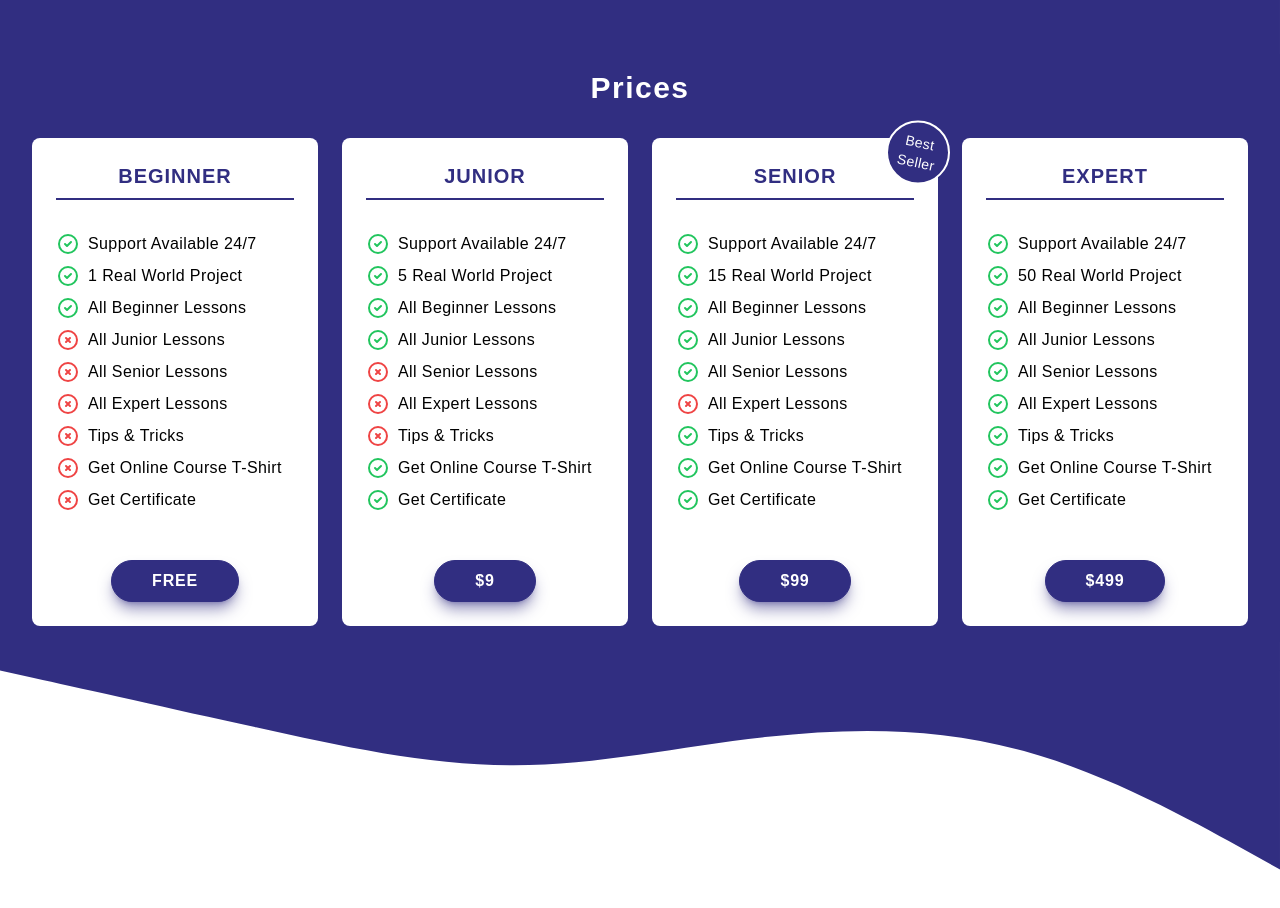
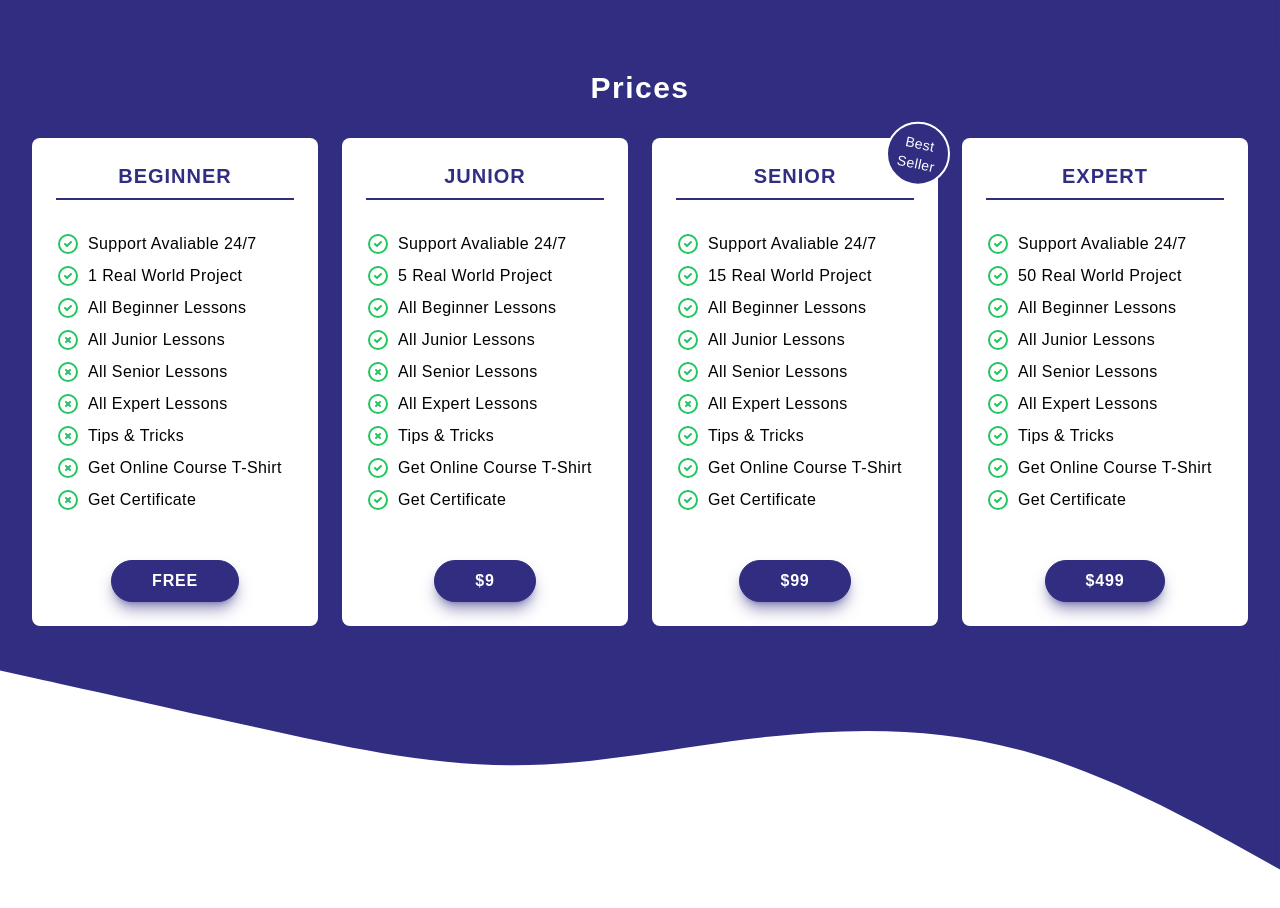
Before and after one commit to theozebua/react-course-app, a React (Create React App) app: page / in a window 1280 px wide. Shown: the part 2371-3279 px from the top of the page. Built offline with nearby package versions, Linux system fonts and the light colour scheme; no server answers; a web font is replaced by a local one.

Commit message:
Modify Prices component and fetch data from prices.json

```diff
--- a/src/components/Prices/index.jsx
+++ b/src/components/Prices/index.jsx
@@ -1,10 +1,24 @@
 import { CheckCircleIcon, XCircleIcon } from '@heroicons/react/outline'
+import { useEffect, useState } from 'react'
 import Button from './Button'
 import Card from './Card'
 import Title from './Title'
 import Wrapper from './Wrapper'
 
 export default function Prices() {
+  const [prices, setPrices] = useState([])
+
+  useEffect(() => {
+    fetchPrices()
+  }, [])
+
+  const fetchPrices = async () => {
+    const res = await fetch('prices.json')
+    const data = await res.json()
+
+    setPrices(data)
+  }
+
   return (
     <>
       <svg xmlns='http://www.w3.org/2000/svg' viewBox='0 0 1440 320'>
@@ -18,149 +32,26 @@ export default function Prices() {
         <div className='container mx-auto p-4 md:px-8'>
           <h3 className='mb-4 text-center text-2xl font-semibold tracking-wider md:mb-8 md:text-3xl'>Prices</h3>
           <div className='grid gap-8 md:grid-cols-2 md:gap-6 lg:grid-cols-4'>
-            <Card href={'#'}>
-              <Title>Beginner</Title>
-              <div className='flex flex-col gap-2 py-8'>
-                <Wrapper text={'Support Available 24/7'}>
-                  <CheckCircleIcon className='w-6 text-green-500' />
-                </Wrapper>
-                <Wrapper text={'1 Real World Project'}>
-                  <CheckCircleIcon className='w-6 text-green-500' />
-                </Wrapper>
-                <Wrapper text={'All Beginner Lessons'}>
-                  <CheckCircleIcon className='w-6 text-green-500' />
-                </Wrapper>
-                <Wrapper text={'All Junior Lessons'}>
-                  <XCircleIcon className='w-6 text-red-500' />
-                </Wrapper>
-                <Wrapper text={'All Senior Lessons'}>
-                  <XCircleIcon className='w-6 text-red-500' />
-                </Wrapper>
-                <Wrapper text={'All Expert Lessons'}>
-                  <XCircleIcon className='w-6 text-red-500' />
-                </Wrapper>
-                <Wrapper text={'Tips & Tricks'}>
-                  <XCircleIcon className='w-6 text-red-500' />
-                </Wrapper>
-                <Wrapper text={'Get Online Course T-Shirt'}>
-                  <XCircleIcon className='w-6 text-red-500' />
-                </Wrapper>
-                <Wrapper text={'Get Certificate'}>
-                  <XCircleIcon className='w-6 text-red-500' />
-                </Wrapper>
-              </div>
-              <div className='mt-4 flex items-center justify-center'>
-                <Button href={'#'}>Free</Button>
-              </div>
-            </Card>
-            <Card href={'#'}>
-              <Title>Junior</Title>
-              <div className='flex flex-col gap-2 py-8'>
-                <Wrapper text={'Support Available 24/7'}>
-                  <CheckCircleIcon className='w-6 text-green-500' />
-                </Wrapper>
-                <Wrapper text={'5 Real World Project'}>
-                  <CheckCircleIcon className='w-6 text-green-500' />
-                </Wrapper>
-                <Wrapper text={'All Beginner Lessons'}>
-                  <CheckCircleIcon className='w-6 text-green-500' />
-                </Wrapper>
-                <Wrapper text={'All Junior Lessons'}>
-                  <CheckCircleIcon className='w-6 text-green-500' />
-                </Wrapper>
-                <Wrapper text={'All Senior Lessons'}>
-                  <XCircleIcon className='w-6 text-red-500' />
-                </Wrapper>
-                <Wrapper text={'All Expert Lessons'}>
-                  <XCircleIcon className='w-6 text-red-500' />
-                </Wrapper>
-                <Wrapper text={'Tips & Tricks'}>
-                  <XCircleIcon className='w-6 text-red-500' />
-                </Wrapper>
-                <Wrapper text={'Get Online Course T-Shirt'}>
-                  <CheckCircleIcon className='w-6 text-green-500' />
-                </Wrapper>
-                <Wrapper text={'Get Certificate'}>
-                  <CheckCircleIcon className='w-6 text-green-500' />
-                </Wrapper>
-              </div>
-              <div className='mt-4 flex items-center justify-center'>
-                <Button href={'#'}>$9</Button>
-              </div>
-            </Card>
-            <Card href={'#'}>
+            {prices.map((price, i) => (
+              <Card href={'#'} key={i}>
+                {price.bestSeller && (
                   <div className='absolute -top-3 -right-3 flex h-16 w-16 animate-bounce items-center justify-center rounded-full border-2 border-white bg-primary p-2'>
                     <span className='rotate-12 text-center text-sm tracking-wide text-white'>Best Seller</span>
                   </div>
-              <Title>Senior</Title>
+                )}
+                <Title>{price.title}</Title>
                 <div className='flex flex-col gap-2 py-8'>
-                <Wrapper text={'Support Available 24/7'}>
-                  <CheckCircleIcon className='w-6 text-green-500' />
+                  {price.benefits.map((benefit, i) => (
+                    <Wrapper text={benefit.name} key={i}>
+                      {benefit.available ? <CheckCircleIcon className='w-6 text-green-500' /> : <XCircleIcon className='w-6 text-green-500' />}
                     </Wrapper>
-                <Wrapper text={'15 Real World Project'}>
-                  <CheckCircleIcon className='w-6 text-green-500' />
-                </Wrapper>
-                <Wrapper text={'All Beginner Lessons'}>
-                  <CheckCircleIcon className='w-6 text-green-500' />
-                </Wrapper>
-                <Wrapper text={'All Junior Lessons'}>
-                  <CheckCircleIcon className='w-6 text-green-500' />
-                </Wrapper>
-                <Wrapper text={'All Senior Lessons'}>
-                  <CheckCircleIcon className='w-6 text-green-500' />
-                </Wrapper>
-                <Wrapper text={'All Expert Lessons'}>
-                  <XCircleIcon className='w-6 text-red-500' />
-                </Wrapper>
-                <Wrapper text={'Tips & Tricks'}>
-                  <CheckCircleIcon className='w-6 text-green-500' />
-                </Wrapper>
-                <Wrapper text={'Get Online Course T-Shirt'}>
-                  <CheckCircleIcon className='w-6 text-green-500' />
-                </Wrapper>
-                <Wrapper text={'Get Certificate'}>
-                  <CheckCircleIcon className='w-6 text-green-500' />
-                </Wrapper>
+                  ))}
                 </div>
                 <div className='mt-4 flex items-center justify-center'>
-                <Button href={'#'}>$99</Button>
+                  <Button href={'#'}>{price.price}</Button>
                 </div>
               </Card>
-            <Card href={'#'}>
-              <Title>Expert</Title>
-              <div className='flex flex-col gap-2 py-8'>
-                <Wrapper text={'Support Available 24/7'}>
-                  <CheckCircleIcon className='w-6 text-green-500' />
-                </Wrapper>
-                <Wrapper text={'50 Real World Project'}>
-                  <CheckCircleIcon className='w-6 text-green-500' />
-                </Wrapper>
-                <Wrapper text={'All Beginner Lessons'}>
-                  <CheckCircleIcon className='w-6 text-green-500' />
-                </Wrapper>
-                <Wrapper text={'All Junior Lessons'}>
-                  <CheckCircleIcon className='w-6 text-green-500' />
-                </Wrapper>
-                <Wrapper text={'All Senior Lessons'}>
-                  <CheckCircleIcon className='w-6 text-green-500' />
-                </Wrapper>
-                <Wrapper text={'All Expert Lessons'}>
-                  <CheckCircleIcon className='w-6 text-green-500' />
-                </Wrapper>
-                <Wrapper text={'Tips & Tricks'}>
-                  <CheckCircleIcon className='w-6 text-green-500' />
-                </Wrapper>
-                <Wrapper text={'Get Online Course T-Shirt'}>
-                  <CheckCircleIcon className='w-6 text-green-500' />
-                </Wrapper>
-                <Wrapper text={'Get Certificate'}>
-                  <CheckCircleIcon className='w-6 text-green-500' />
-                </Wrapper>
-              </div>
-              <div className='mt-4 flex items-center justify-center'>
-                <Button href={'#'}>$499</Button>
-              </div>
-            </Card>
+            ))}
           </div>
         </div>
       </section>
```
Lines whose indentation alone changed are shown as unchanged.
